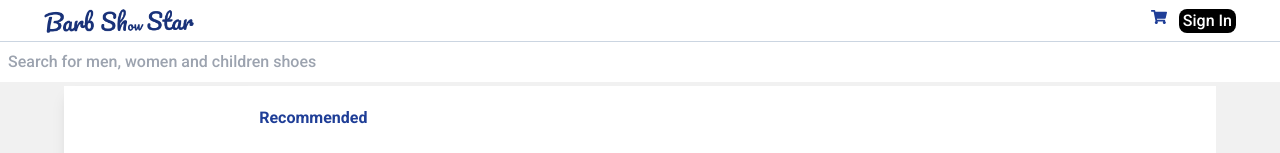
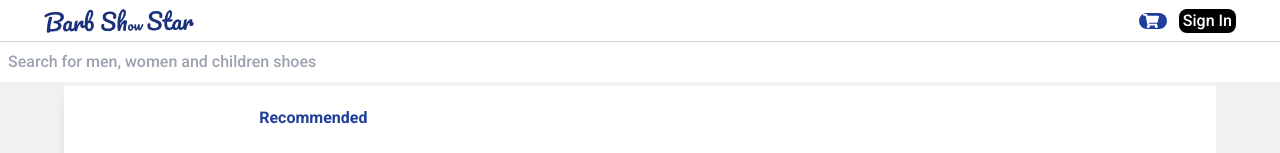
Before and after one commit to Segzyp1000/barb-show, a React (Vite) app: page / in a window 1280 px wide. Shown: the top 153 px of the page. Built offline with nearby package versions, Linux system fonts and the light colour scheme.

Commit message:
added productcount

```diff
--- a/src/component/Nav.jsx
+++ b/src/component/Nav.jsx
@@ -1,9 +1,17 @@
-import React from "react";
+import React, { useContext } from "react";
 import Logo from "../assets/Logo.png";
 import { Link } from "react-router-dom";
 import { FaShoppingCart } from "react-icons/fa";
+import { CartContext } from "../CartContext";
 
 function Nav() {
+  const cart = useContext(CartContext);
+
+  const productCount =
+    cart.items.length > 0
+      ? cart.items.reduce((sum, product) => sum + product.quantity, 0)
+      : "";
+
   return (
     <div className="text-navColor block w-full bg-white">
       <div className="flex justify-between items-center p-2 mx-0 md:mx-9">
@@ -12,7 +20,10 @@ function Nav() {
         </Link>
         <div className="flex flex-end space-x-3">
           <Link to="/cart">
-            <FaShoppingCart />
+            <span className="flex rounded-xl bg-navColor text-white px-1 mt-1">
+              <FaShoppingCart className="mr-1" />
+              {productCount}
+            </span>
           </Link>
           <Link
             to="/signin"
```
